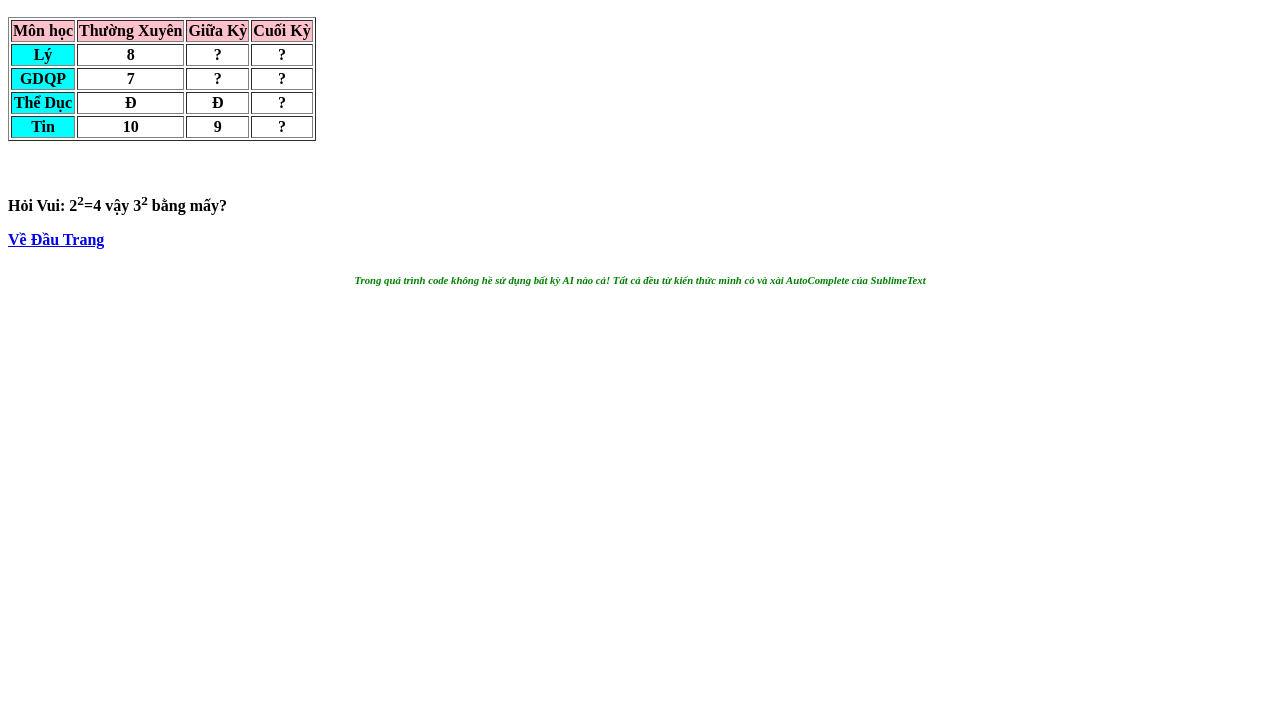
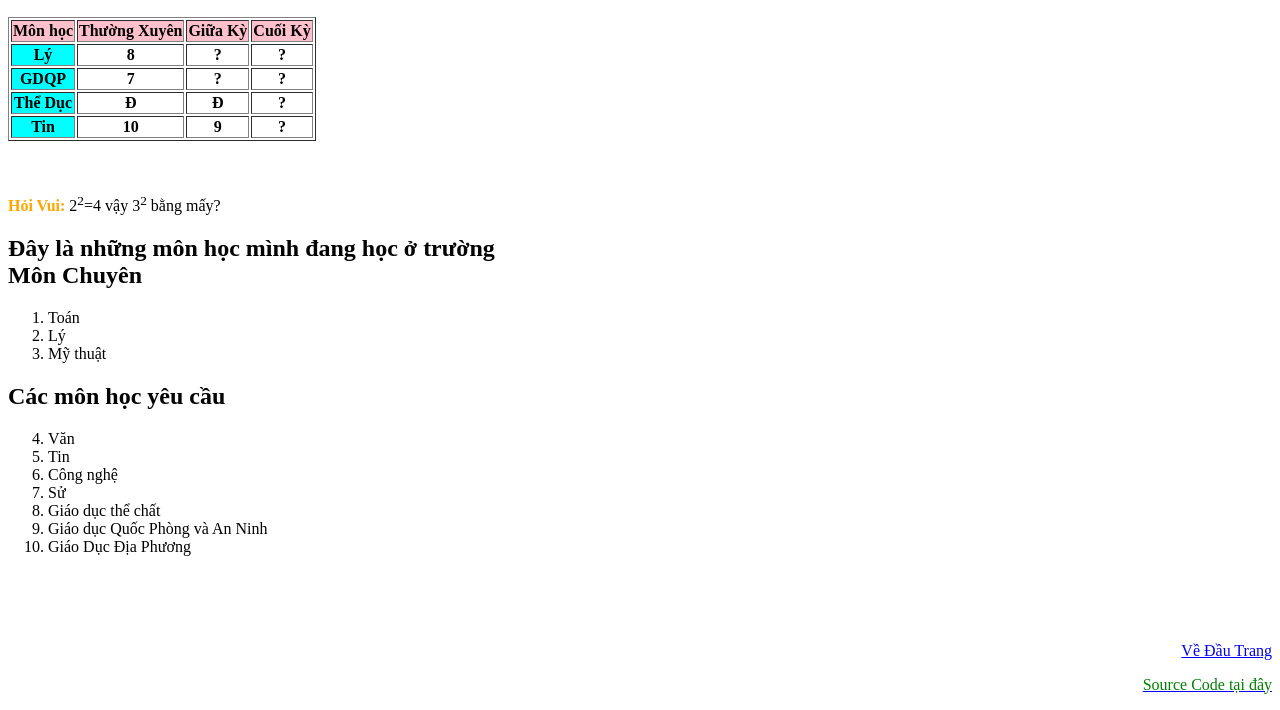
Before and after one commit to AppleSang/projekt, a plain HTML site: page index.html in a window 1280 px wide. Shown: the part 510-1220 px from the top of the page. Before the commit the page ends 821 px from the top, so only its background shows below. Drawn offline with Linux system fonts and the light colour scheme.

Commit message:
Update index.html

```diff
--- a/index.html
+++ b/index.html
@@ -1,4 +1,5 @@
 <!DOCTYPE html>
+<!-- <html style="background: url(https://i.pinimg.com/originals/12/b2/3a/12b23a7752e8a7a4464c1ff5e596237f.gif) center center/auto no-repeat"  >-->
 <html>
 <head>
 <title>AppleSang</title>
@@ -54,9 +55,32 @@ Mình cũng có vài sản phẩm để đời của bản thân, có sử dụn
 </table>
 <br>
 <br>
-<p><b>Hỏi Vui:<b> 2<sup>2</sup>=4 vậy 3<sup>2</sup> bằng mấy?
+<p><b style="color:orange">Hỏi Vui:</b> 2<sup>2</sup>=4 vậy 3<sup>2</sup> bằng mấy?
 </p>
-<a href="#head">Về Đầu Trang </a>
-<h6 align="center" style="color:green"><i>Trong quá trình code không hề sử dụng bất kỳ AI nào cả! Tất cả đều từ kiến thức mình có và xài AutoComplete của SublimeText </i></h6>
+<h2>Đây là những môn học mình đang học ở trường<br>
+  Môn Chuyên
+</h2>
+<ol>
+  <li>Toán</li>
+  <li>Lý</li>
+  <li>Mỹ thuật</li>
+</ol>
+ <h2>Các môn học yêu cầu</h2>
+<ol start="4">
+  <li>Văn</li>
+  <li>Tin</li>
+  <li>Công nghệ</li>
+  <li>Sử</li>
+  <li>Giáo dục thể chất</li>
+  <li>Giáo dục Quốc Phòng và An Ninh</li>
+  <li>Giáo Dục Địa Phương</li>
+</ol>
+<br>
+<br>
+<br>
+<a href="#head"><p align="right">Về Đầu Trang</p> </a>
+<a href="https://github.com/AppleSang/projekt/blob/main/index.html">
+  <p style="color:green" align="right">Source Code tại đây </p>
+</a>
 </body>
 </html>
```
